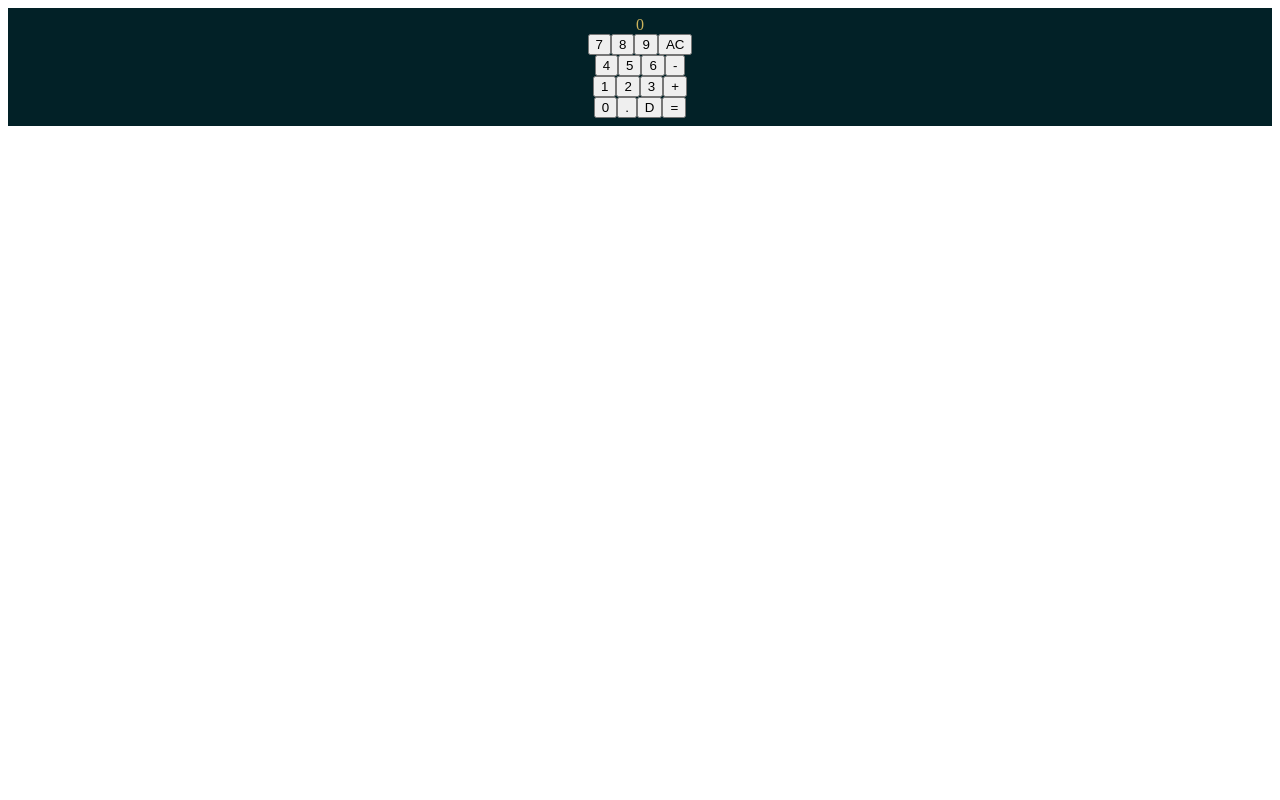
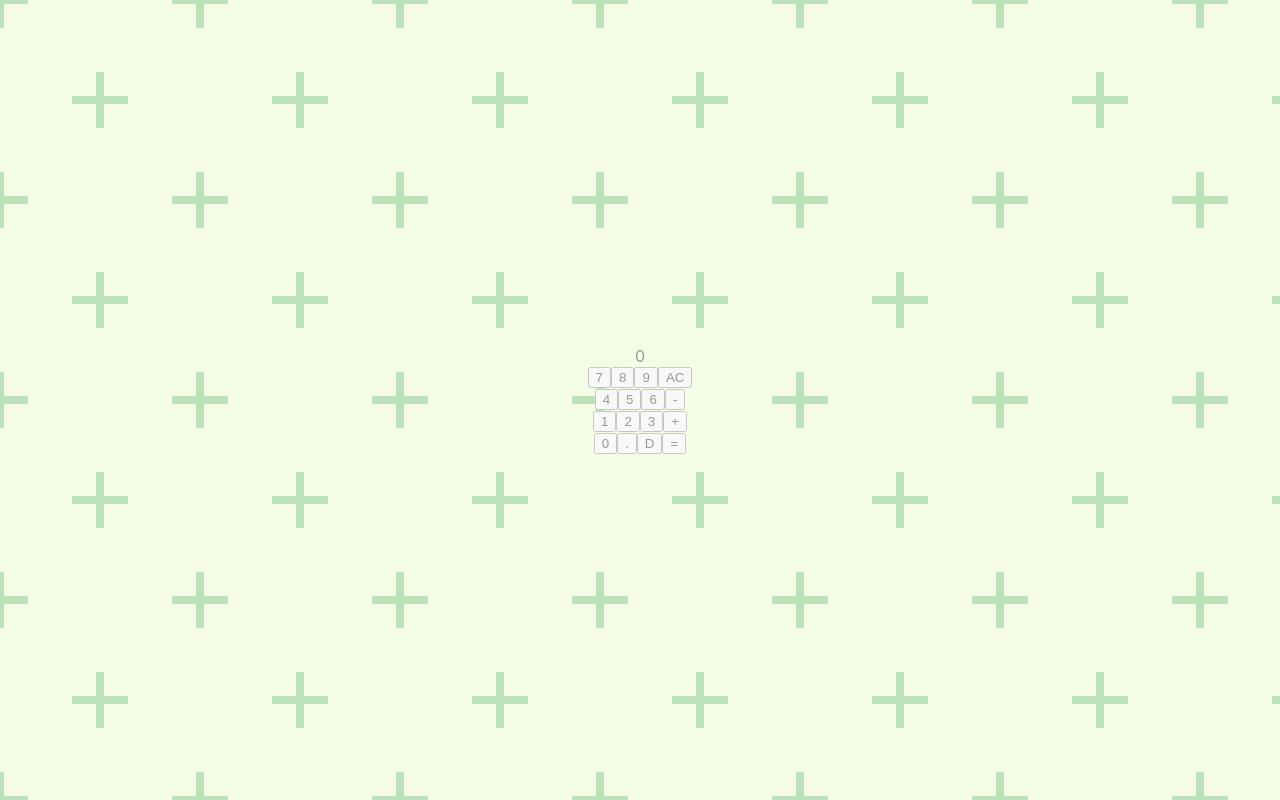
Before and after one commit to Kaz1022/mycalculator, a React (Create React App) app: page / in a window 1280 px wide. Built offline with nearby package versions, Linux system fonts and the light colour scheme.

Commit message:
add css in body

```diff
--- a/src/Sass/App.scss
+++ b/src/Sass/App.scss
@@ -6,10 +6,16 @@ $gray: #D9D9D9;
 $boxShadow : 0px 19px 60px rgb(0 0 0 / 8%);
 
 .App {
-  text-align: center;
-  overflow: hidden;
-  color: $base-yellow;
-  background: $base-green;
-  font-weight: normal;
-  padding: 0.5rem 3.5rem;
+  height: 100vh;
+  background-color: #e4f9bf;
+  opacity: 0.4;
+  background: radial-gradient(circle, transparent 20%, #e4f9bf 20%, #e4f9bf 80%, transparent 80%, transparent), radial-gradient(circle, transparent 20%, #e4f9bf 20%, #e4f9bf 80%, transparent 80%, transparent) 100px 100px, linear-gradient(#59b858 8px, transparent 8px) 0 -4px, linear-gradient(90deg, #59b858 8px, #e4f9bf 8px) -4px 0;
+  background-size: 200px 200px, 200px 200px, 100px 100px, 100px 100px;
 }
+
+.calc-container {
+  height: 100vh;
+  display: flex;
+  flex-direction: column;
+  justify-content: center;
+}
--- a/src/component/Calculator.tsx
+++ b/src/component/Calculator.tsx
@@ -16,7 +16,7 @@ export default function Calculator() {
     const nextState = calculate(code, state);
     setState(nextState);
   };
-  return <div>
+  return <div className="calc-container">
     <Display value={state.current} />
     <ButtonPanel buttonHandler={buttonHandler} />
   </div>;
--- a/src/index.tsx
+++ b/src/index.tsx
@@ -1,6 +1,6 @@
 import React from 'react';
 import ReactDOM from 'react-dom/client';
-// import './index.css';
+import './index.css';
 import App from './App';
 import reportWebVitals from './reportWebVitals';
 
```
